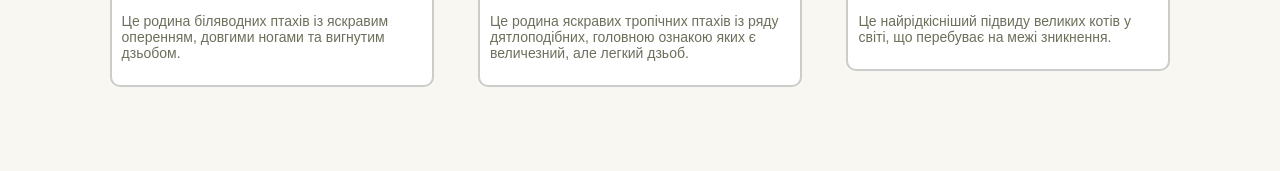
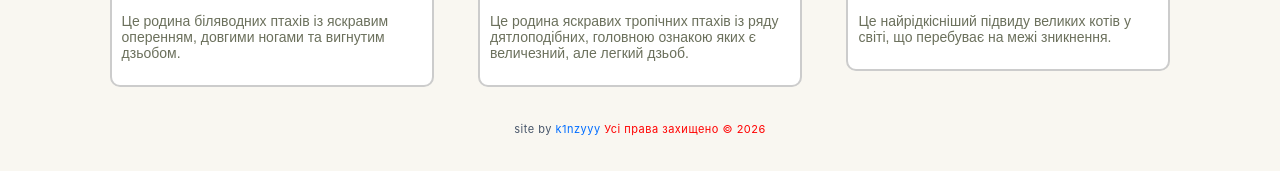
Before and after one commit to Andriy-samp/animals, a plain HTML site: page index.html in a window 1280 px wide. Shown: the part 829-1000 px from the top of the page. Before the commit the page ends 956 px from the top, so only its background shows below. Drawn offline with Linux system fonts and the light colour scheme.

Commit message:
author update

```diff
--- a/index.html
+++ b/index.html
@@ -53,7 +53,11 @@
         </div>
     </main>
 
-    <footer></footer>
+<footer class="minimal-footer">
+        <span>site by </span>
+        <a href="#" class="footer-author">k1nzyyy</a>
+        <a href="#" class="footer-legalize">Усі права захищено &copy; 2026</a>
+    </footer>
     <script src="script.js"></script>
 </body>
 </html>
--- a/styles.css
+++ b/styles.css
@@ -32,3 +32,21 @@ body {
     color: #6b705c;
     font-size: 14px;
 }
+
+footer {
+    text-align: center;
+    padding: 15px;
+    font: 11px 'Inter', sans-serif;
+    letter-spacing: 0.5px;
+    color: #475569;
+}
+
+footer .footer-author {
+    color: #006dff;
+    text-decoration: none;
+}
+
+footer .footer-legalize {
+    color: #ff0000;
+    text-decoration: none;
+}
```
